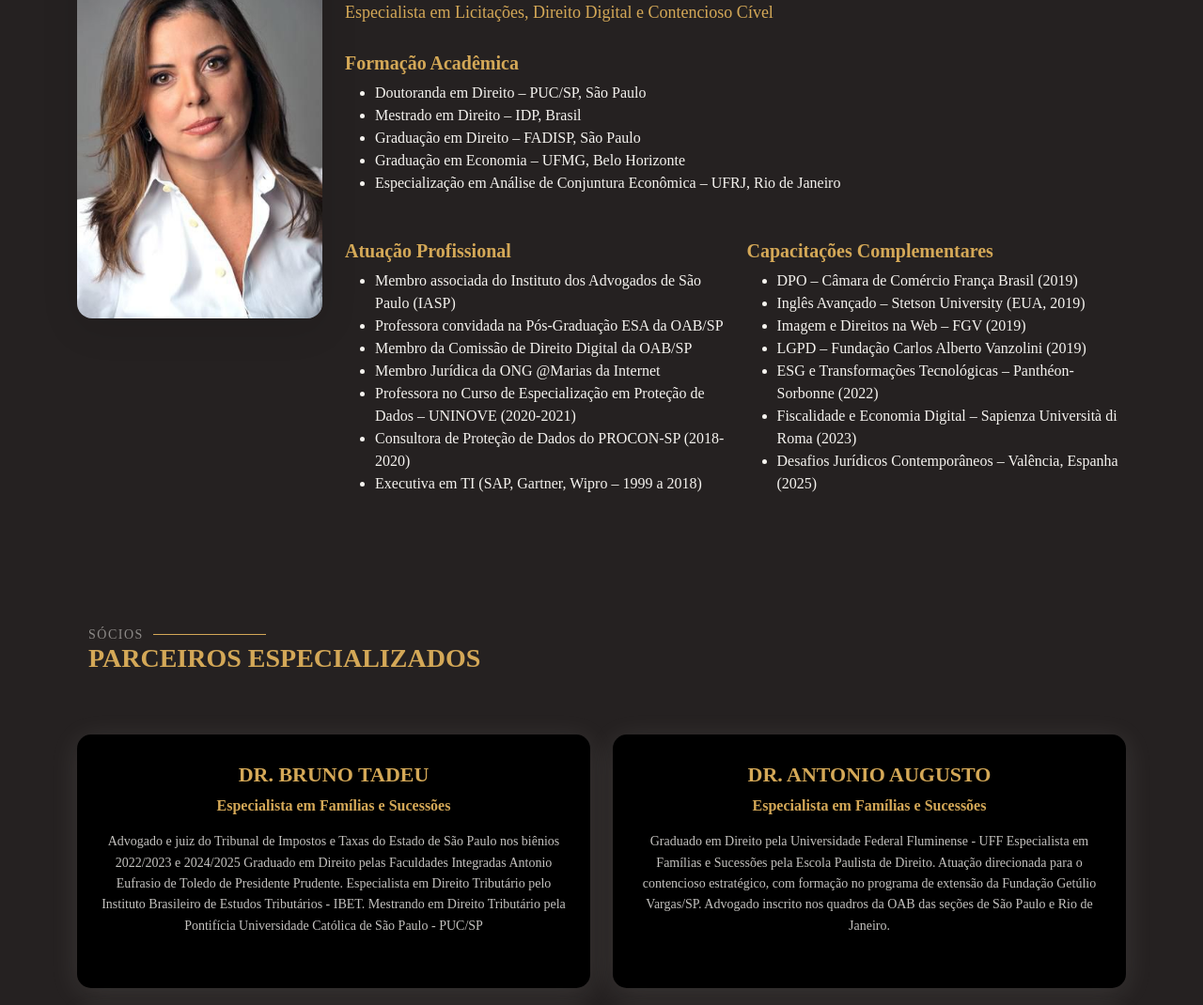
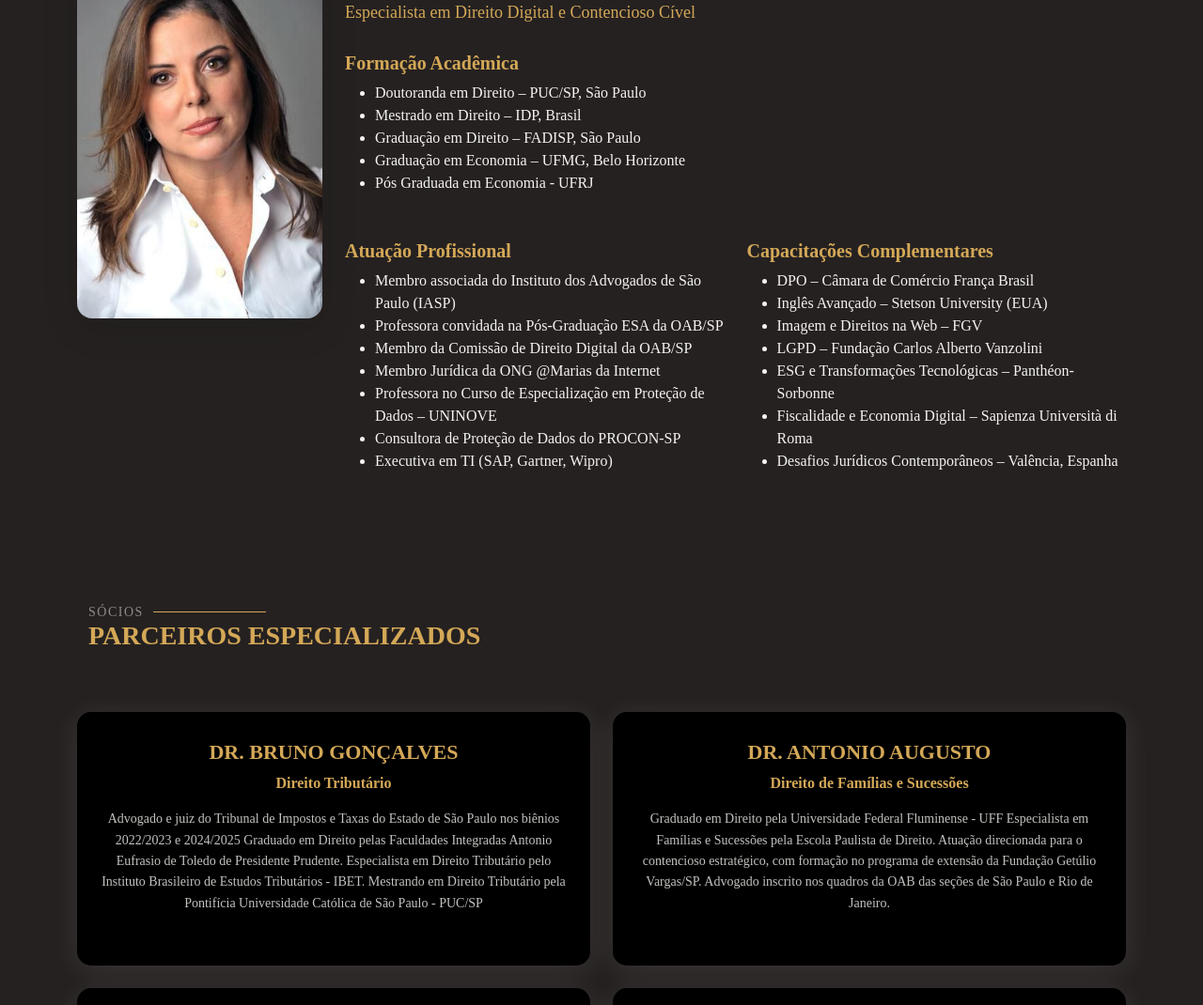
Before and after one commit to pedrohcorreia083/keller, a plain HTML site: page index.html in a window 1280 px wide. Shown: the part 3217-4287 px from the top of the page at 94% size. Drawn offline with Linux system fonts and the light colour scheme; a web font is replaced by a local one.

Commit message:
Finalizaçao

```diff
--- a/index.html
+++ b/index.html
@@ -393,7 +393,7 @@
           <div class="col-lg-8">
             <div class="content">
               <h2>Dr. MAURICIO KELLER</h2>
-              <h1>Especialista em Licitações, Direito Digital e Contencioso Cível</h1>
+              <h1>Especialista em Licitações e Contencioso Cível</h1>
               <p>
                 Possui mais de 20 de experiência Contenciosa e Consultiva Jurídica. Advocacia e Assessoria em
                 Licitações, Direito Digital e Tecnologia da Informação. Administrador Judicial em São Paulo Capital.
@@ -433,7 +433,7 @@
           <div class="col-lg-9">
             <div class="content">
               <h2>Dra. ELAINE KELLER</h2>
-              <h1>Especialista em Licitações, Direito Digital e Contencioso Cível</h1>
+              <h1>Especialista em Direito Digital e Contencioso Cível</h1>
               <!-- Formação -->
               <div class="mb-4">
                 <h5 class="fw-semibold mb-2">Formação Acadêmica</h5>
@@ -442,8 +442,7 @@
                   <li class="">Mestrado em Direito – IDP, Brasil</li>
                   <li class="">Graduação em Direito – FADISP, São Paulo</li>
                   <li class="">Graduação em Economia – UFMG, Belo Horizonte</li>
-                  <li class="">Especialização em Análise de Conjuntura Econômica – UFRJ, Rio de
-                    Janeiro</li>
+                  <li class="">Pós Graduada em Economia - UFRJ</li>
                 </ul>
               </div>
 
@@ -460,10 +459,9 @@
                       <li class="">Professora convidada na Pós-Graduação ESA da OAB/SP</li>
                       <li class="">Membro da Comissão de Direito Digital da OAB/SP</li>
                       <li class="">Membro Jurídica da ONG @Marias da Internet</li>
-                      <li class="">Professora no Curso de Especialização em Proteção de Dados – UNINOVE
-                        (2020-2021)</li>
-                      <li class="">Consultora de Proteção de Dados do PROCON-SP (2018-2020)</li>
-                      <li class="">Executiva em TI (SAP, Gartner, Wipro – 1999 a 2018)</li>
+                      <li class="">Professora no Curso de Especialização em Proteção de Dados – UNINOVE</li>
+                      <li class="">Consultora de Proteção de Dados do PROCON-SP</li>
+                      <li class="">Executiva em TI (SAP, Gartner, Wipro)</li>
                     </ul>
                   </div>
                 </div>
@@ -474,14 +472,13 @@
                   <div class="mb-4">
                     <h5 class="fw-semibold mb-2">Capacitações Complementares</h5>
                     <ul class="">
-                      <li class="">DPO – Câmara de Comércio França Brasil (2019)</li>
-                      <li class="">Inglês Avançado – Stetson University (EUA, 2019)</li>
-                      <li class="">Imagem e Direitos na Web – FGV (2019)</li>
-                      <li class="">LGPD – Fundação Carlos Alberto Vanzolini (2019)</li>
-                      <li class="">ESG e Transformações Tecnológicas – Panthéon-Sorbonne (2022)</li>
-                      <li class="">Fiscalidade e Economia Digital – Sapienza Università di Roma (2023)
-                      </li>
-                      <li class="">Desafios Jurídicos Contemporâneos – Valência, Espanha (2025)</li>
+                      <li class="">DPO – Câmara de Comércio França Brasil</li>
+                      <li class="">Inglês Avançado – Stetson University (EUA)</li>
+                      <li class="">Imagem e Direitos na Web – FGV</li>
+                      <li class="">LGPD – Fundação Carlos Alberto Vanzolini</li>
+                      <li class="">ESG e Transformações Tecnológicas – Panthéon-Sorbonne</li>
+                      <li class="">Fiscalidade e Economia Digital – Sapienza Università di Roma</li>
+                      <li class="">Desafios Jurídicos Contemporâneos – Valência, Espanha</li>
                     </ul>
                   </div>
                 </div>
@@ -524,8 +521,8 @@
                 </div>
               </div>
               <div class="doctor-content">
-                <h4 class="doctor-name">DR. BRUNO TADEU</h4>
-                <span class="doctor-specialty">Especialista em Famílias e Sucessões</span>
+                <h4 class="doctor-name">DR. BRUNO GONÇALVES</h4>
+                <span class="doctor-specialty">Direito Tributário</span>
                 <p class="doctor-bio">Advogado e juiz do Tribunal de Impostos e Taxas do Estado de São Paulo nos biênios
                   2022/2023 e 2024/2025
                   Graduado em Direito pelas Faculdades Integradas Antonio Eufrasio de Toledo de Presidente Prudente.
@@ -552,7 +549,7 @@
               </div>
               <div class="doctor-content">
                 <h4 class="doctor-name">DR. ANTONIO AUGUSTO</h4>
-                <span class="doctor-specialty">Especialista em Famílias e Sucessões</span>
+                <span class="doctor-specialty">Direito de Famílias e Sucessões</span>
                 <p class="doctor-bio">Graduado em Direito pela Universidade Federal Fluminense - UFF
 
                   Especialista em Famílias e Sucessões pela Escola Paulista de Direito.
```
